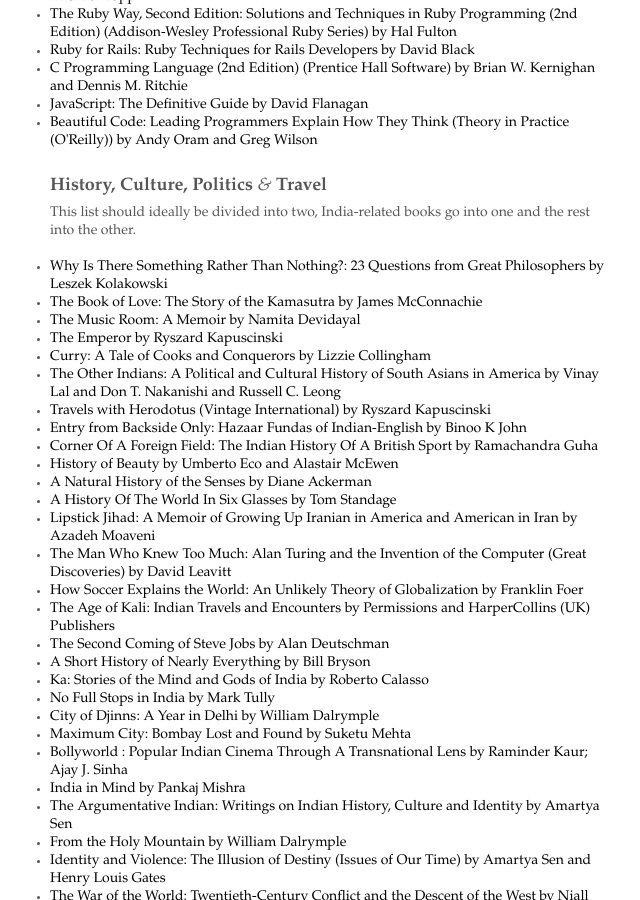
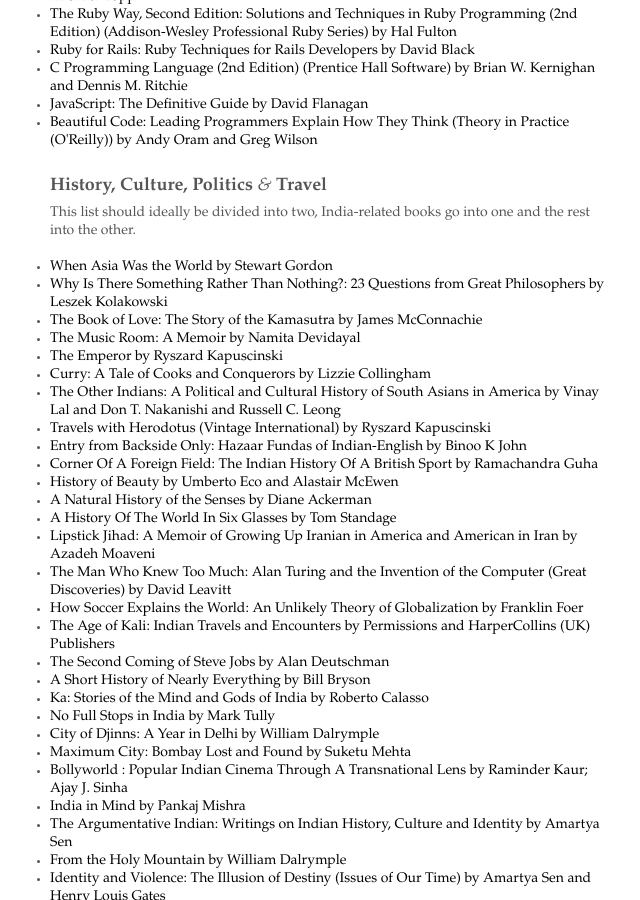
Before and after one commit to deepakjois/website, a Jekyll site: the page built from books/index.html, in a window 1280 px wide and 900 px high, scrolled down 3093 px. Shown: the whole window, without its empty margins (310-950 px from the left). Built offline with Jekyll 4.4.1, drawn with Linux system fonts in a browser that asks for light colours; some of the changed text lies outside the part shown.

Commit message:
Added Books

```diff
--- a/_includes/books_read.html
+++ b/_includes/books_read.html
@@ -149,6 +149,7 @@
 <p>This list should ideally be divided into two, India-related books go into one and the rest into the other.</p>
 
 <ul id="non-fiction-culture">
+  <li class="in_2009"><a href="http://www.amazon.com/When-Asia-World-Stewart-Gordon/dp/0306815567/">When Asia Was the World by Stewart Gordon</a></li>
   <li class="in_2009"><a href="http://www.amazon.com/There-Something-Rather-Than-Nothing/dp/0465004997">Why Is There Something Rather Than Nothing?: 23 Questions from Great Philosophers by Leszek Kolakowski</a>
   <li class="in_2009"><a href="http://www.amazon.com/Book-Love-Story-Kamasutra/dp/0805088180%3FSubscriptionId%3D1KWW0ZZBXM2H44SQVD02%26tag%3Dws%26linkCode%3Dxm2%26camp%3D2025%26creative%3D165953%26creativeASIN%3D0805088180">The Book of Love: The Story of the Kamasutra by James McConnachie</a></li>
   <li class="pre_2009"><a href="http://www.amazon.com/Music-Room-Memoir-Namita-Devidayal/dp/031253664X%3FSubscriptionId%3D1KWW0ZZBXM2H44SQVD02%26tag%3Dws%26linkCode%3Dxm2%26camp%3D2025%26creative%3D165953%26creativeASIN%3D031253664X">The Music Room: A Memoir by Namita Devidayal</a></li>
@@ -261,6 +262,7 @@
 <h3>Other Non-fiction</h3>
 
 <ul id="non-fiction-other">
+  <li class="in_2009"><a href="http://www.amazon.com/Shah-Shahs-Ryszard-Kapuscinski/dp/0679738010">The Shah of Shahs  by Ryszard Kapuscinski</a></li>
   <li class="in_2009"><a href="http://www.amazon.com/Other-Ryszard-Kapuscinski/dp/1844673286">The Other  by Ryszard Kapuscinski</a></li>
   <li class="in_2009"><a href="http://www.amazon.com/Handmade-Nation-Rise-Craft-Design/dp/1568987870">Handmade Nation: The Rise of DIY, Art, Craft, and Design by by Faythe Levine and Cortney Heimerl</a></li>
   <li class="in_2009"><a href="http://amazon.com/dp/0143114743">A Place of My Own: The Architecture of Daydreams by Michael Pollan</a></li>
```
